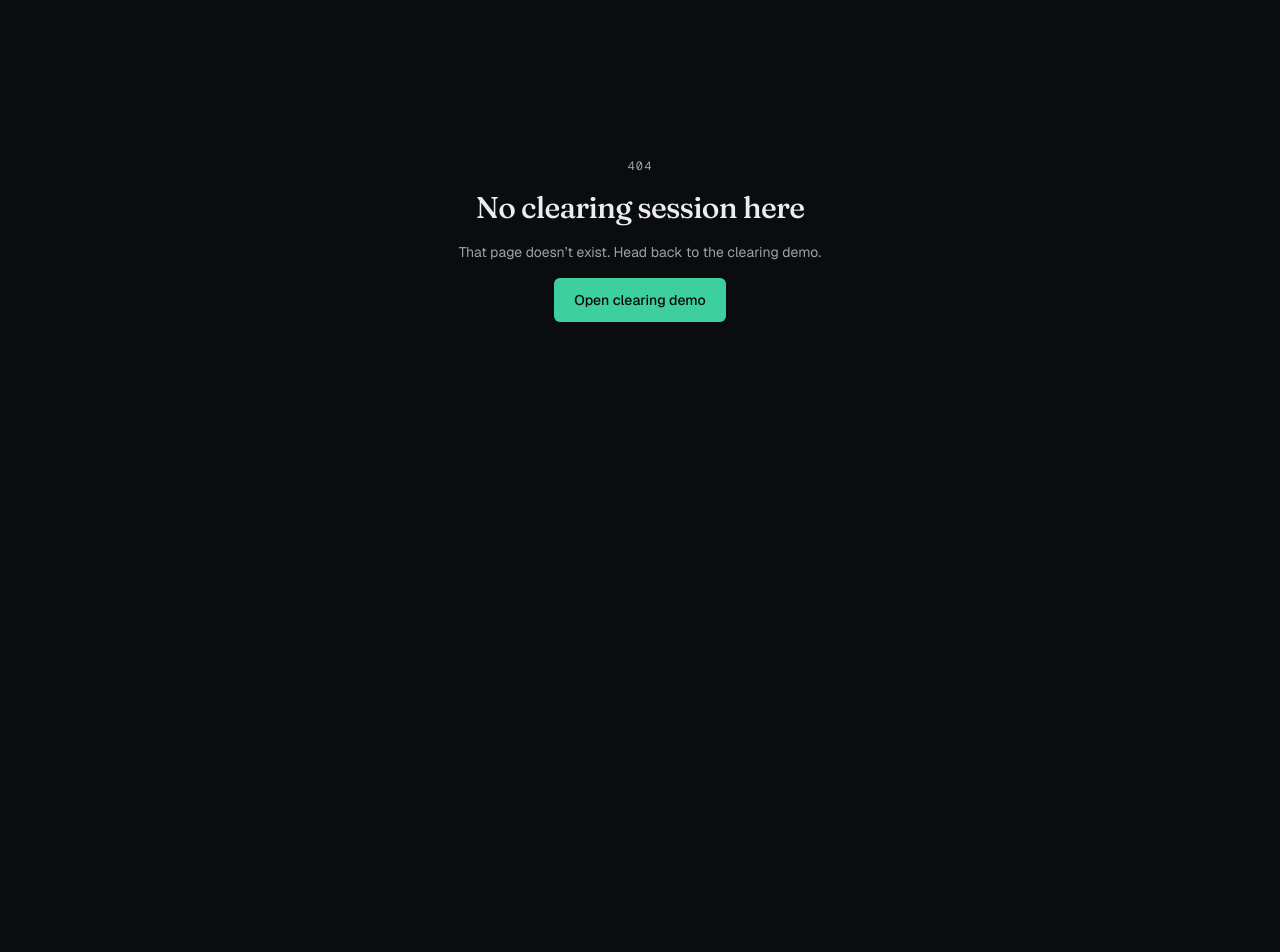
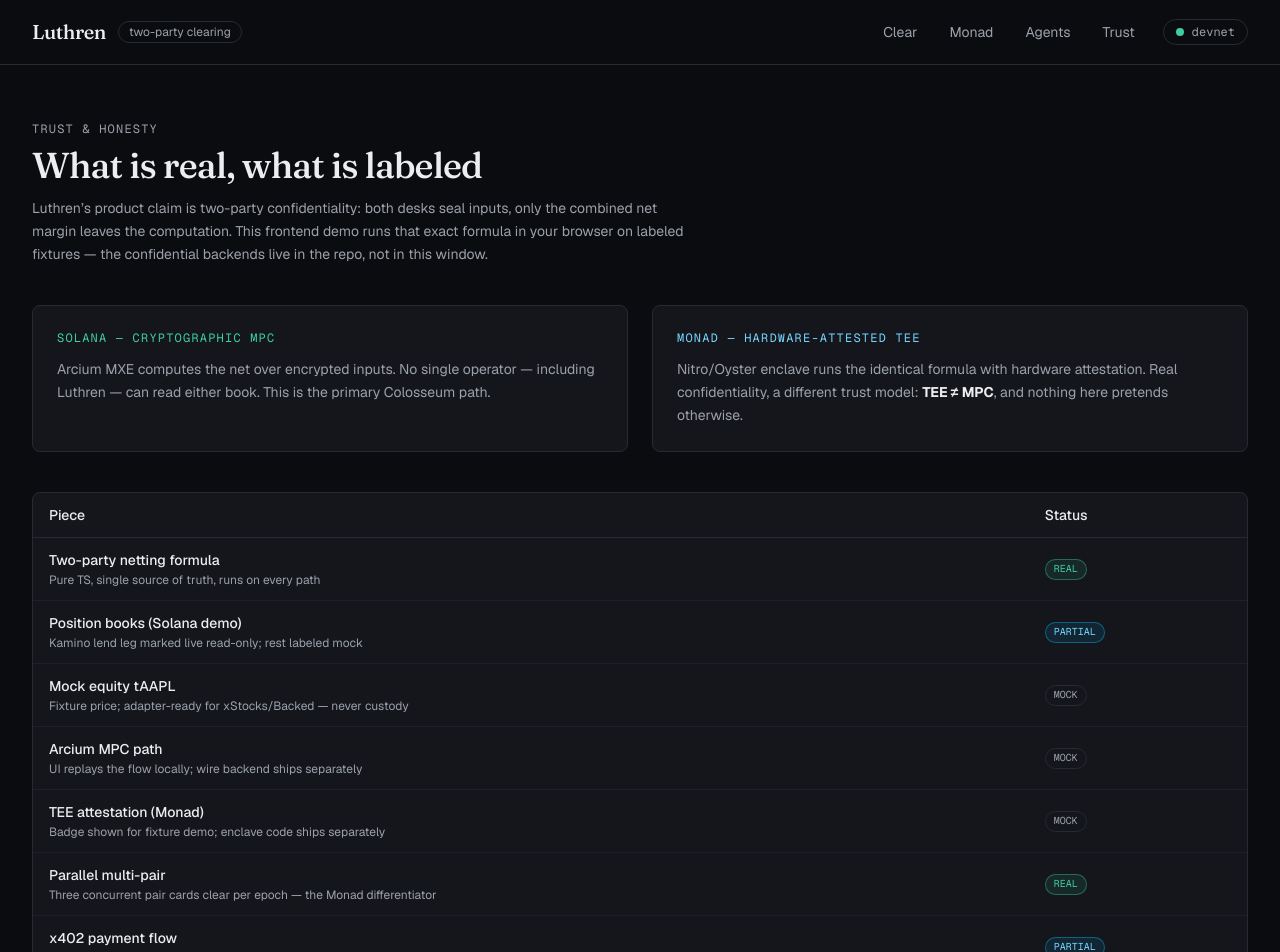
Before and after one commit to Kartikvyas1604/Luthren, a Next.js app: page /trust in a window 1280 px wide. Before the commit this address had no page. Shown: the top 952 px of the page. Before the commit the page ends 800 px from the top, so only its background shows below. Built offline with nearby package versions, Linux system fonts and the light colour scheme.

Commit message:
Add trust and honesty page with real-versus-mocked table

```diff
--- /dev/null
+++ b/app/trust/page.tsx
@@ -0,0 +1,100 @@
+import { PageShell } from "@/components/page-shell";
+
+const REAL_VS_MOCKED: Array<[string, string, "real" | "mock" | "partial"]> = [
+  ["Two-party netting formula", "Pure TS, single source of truth, runs on every path", "real"],
+  ["Position books (Solana demo)", "Kamino lend leg marked live read-only; rest labeled mock", "partial"],
+  ["Mock equity tAAPL", "Fixture price; adapter-ready for xStocks/Backed — never custody", "mock"],
+  ["Arcium MPC path", "UI replays the flow locally; wire backend ships separately", "mock"],
+  ["TEE attestation (Monad)", "Badge shown for fixture demo; enclave code ships separately", "mock"],
+  ["Parallel multi-pair", "Three concurrent pair cards clear per epoch — the Monad differentiator", "real"],
+  ["x402 payment flow", "Recorded call flow replayed; agent scripts ship with the API", "partial"],
+  ["Liquidation / capital movement", "Not built — numbers only, no venue withdrawals", "mock"],
+];
+
+const STATUS_STYLES = {
+  real: "border-primary/40 bg-primary/10 text-primary",
+  partial: "border-sky-400/40 bg-sky-400/10 text-sky-300",
+  mock: "border-border text-muted-foreground",
+} as const;
+
+export default function TrustPage() {
+  return (
+    <PageShell>
+      <div className="flex flex-col gap-10">
+        <div>
+          <p className="font-mono text-xs uppercase tracking-widest text-muted-foreground">
+            Trust &amp; honesty
+          </p>
+          <h1 className="mt-2 font-serif text-3xl font-medium tracking-tight md:text-4xl">
+            What is real, what is labeled
+          </h1>
+          <p className="mt-3 max-w-2xl text-sm leading-relaxed text-muted-foreground">
+            Luthren&rsquo;s product claim is two-party confidentiality: both desks seal inputs, only
+            the combined net margin leaves the computation. This frontend demo runs that exact
+            formula in your browser on labeled fixtures — the confidential backends live in the
+            repo, not in this window.
+          </p>
+        </div>
+
+        <section aria-label="Trust models" className="grid gap-6 md:grid-cols-2">
+          <div className="rounded-lg border border-border bg-card p-6">
+            <h2 className="font-mono text-xs uppercase tracking-widest text-primary">
+              Solana — cryptographic MPC
+            </h2>
+            <p className="mt-3 text-sm leading-relaxed text-muted-foreground">
+              Arcium MXE computes the net over encrypted inputs. No single operator — including
+              Luthren — can read either book. This is the primary Colosseum path.
+            </p>
+          </div>
+          <div className="rounded-lg border border-border bg-card p-6">
+            <h2 className="font-mono text-xs uppercase tracking-widest text-sky-300">
+              Monad — hardware-attested TEE
+            </h2>
+            <p className="mt-3 text-sm leading-relaxed text-muted-foreground">
+              Nitro/Oyster enclave runs the identical formula with hardware attestation. Real
+              confidentiality, a different trust model: <strong className="text-foreground">TEE ≠ MPC</strong>,
+              and nothing here pretends otherwise.
+            </p>
+          </div>
+        </section>
+
+        <section aria-label="Real versus mocked" className="overflow-hidden rounded-lg border border-border bg-card">
+          <table className="w-full text-left text-sm">
+            <caption className="sr-only">Real versus mocked components</caption>
+            <thead>
+              <tr className="border-b border-border">
+                <th scope="col" className="px-4 py-3 font-medium">Piece</th>
+                <th scope="col" className="px-4 py-3 font-medium">Status</th>
+              </tr>
+            </thead>
+            <tbody>
+              {REAL_VS_MOCKED.map(([piece, note, status]) => (
+                <tr key={piece} className="border-b border-border/60 last:border-0">
+                  <td className="px-4 py-3">
+                    <p className="font-medium">{piece}</p>
+                    <p className="mt-0.5 text-xs text-muted-foreground">{note}</p>
+                  </td>
+                  <td className="px-4 py-3">
+                    <span className={`inline-block rounded-full border px-2 py-0.5 font-mono text-[10px] uppercase ${STATUS_STYLES[status]}`}>
+                      {status === "partial" ? "partial" : status}
+                    </span>
+                  </td>
+                </tr>
+              ))}
+            </tbody>
+          </table>
+        </section>
+
+        <section aria-label="What production still needs" className="rounded-lg border border-border bg-card p-6">
+          <h2 className="text-sm font-medium">Production still needs</h2>
+          <p className="mt-2 max-w-prose text-sm leading-relaxed text-muted-foreground">
+            Legal netting enforceability, venue-specific initial margin, oracle adversity
+            assumptions, a default fund, and hardened attestation verification. The per-call fee
+            is a demo wedge — the durable value is the mutually-distrusting two-party case, not
+            revenue multiplied by invented agent counts.
+          </p>
+        </section>
+      </div>
+    </PageShell>
+  );
+}
--- a/components/site-header.tsx
+++ b/components/site-header.tsx
@@ -29,6 +29,12 @@
           >
             Agents
           </Link>
+          <Link
+            href="/trust"
+            className="rounded-md px-3 py-2 text-muted-foreground transition-colors duration-100 hover:text-foreground hover:bg-secondary focus-visible:outline-none focus-visible:ring-2 focus-visible:ring-ring"
+          >
+            Trust
+          </Link>
           <span
             className="ml-2 flex items-center gap-2 rounded-full border border-border px-3 py-1 font-mono text-xs text-muted-foreground"
             aria-label={`Network: ${chain === "solana" ? "Solana devnet" : "Monad testnet"}`}
```
